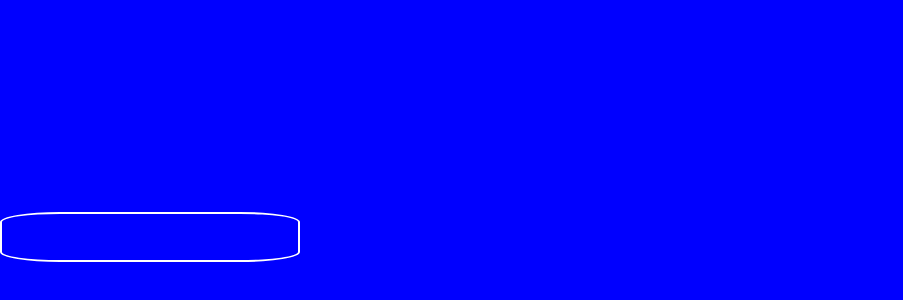
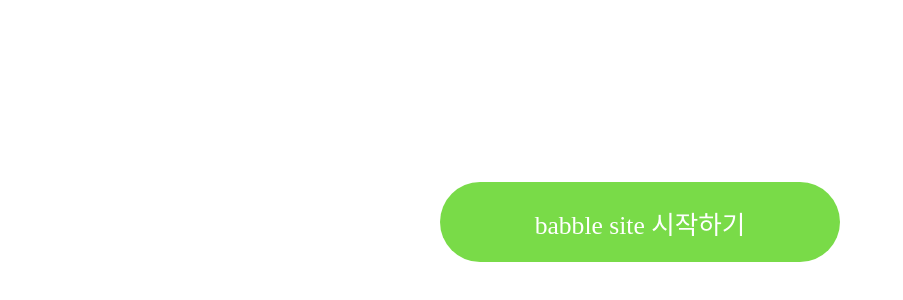
Before and after one commit to BabbleSIte/BabbleSite, a React (Create React App) app in the folder client/: page / in a window 1280 px wide. Shown: the part 338-638 px from the top of the page, without its empty margins (0-903 px from the left). Built offline with nearby package versions, Linux system fonts and the light colour scheme.

Commit message:
header, landing page

```diff
--- a/client/package.json
+++ b/client/package.json
@@ -13,6 +13,7 @@
     "@types/styled-components": "^5.1.25",
     "react": "^18.2.0",
     "react-dom": "^18.2.0",
+    "react-router-dom": "^6.3.0",
     "react-scripts": "5.0.1",
     "styled-components": "^5.3.5",
     "typescript": "^4.7.4",
--- a/client/src/App.tsx
+++ b/client/src/App.tsx
@@ -7,6 +7,7 @@
 import Paper from "./pages/Paper";
 
 function App() {
+  // eslint-disable-next-line
   const [title, setTitle] = useState<string>("");
 
   return (
--- a/client/src/components/Header.tsx
+++ b/client/src/components/Header.tsx
@@ -1,12 +1,7 @@
-export default function Header() {
+export default function Header({title}: {title: string}) {
   return (
     <div>
-      <div></div>
-      <div></div>
-      <div></div>
-
-      <p>Bable site</p>
-
+      {title}
     </div>
   )
 }
--- a/client/src/index.css
+++ b/client/src/index.css
@@ -11,3 +11,5 @@
   font-family: source-code-pro, Menlo, Monaco, Consolas, 'Courier New',
     monospace;
 }
+
+@import url('https://fonts.googleapis.com/css2?family=Noto+Sans+KR:wght@300;400;500;700&display=swap');
--- a/client/src/pages/Landing.tsx
+++ b/client/src/pages/Landing.tsx
@@ -1,20 +1,33 @@
 import styled from "styled-components";
 
 const LandingWrap = styled.div`
-  width: 100vw;
+  /* width: 100vw;
   height: 100vh;
   position: relative;
-  background-color: blue;
+  background-color: blue; */
 
   button {
-    width: 300px;
-    height: 50px;
-    border-radius: 20%;
-    background-color: transparent;
-    border: 2px solid #fff;
-    color: blue;
+    width: 400px;
+    height: 80px;
+    font-size: 1.6rem;
+    font-family: "Noto Sans KR";
+    font-weight: 500;
+    color: #fff;
+    border-radius: 10rem;
+    background-color: #79db48;
+    border: none;
     position: absolute;
     bottom: 200px;
+    left: 50%;
+    transform: translate(-50%);
+    cursor: pointer;
+
+    &:hover {
+      background-color: #fff;
+      border: 2px solid #79db48;
+      color: #79db48;
+      /* box-shadow: inset 5px 5px 20px #d1d1d192; */
+    }
   }
 `;
 
--- a/client/src/pages/NewPaper.tsx
+++ b/client/src/pages/NewPaper.tsx
@@ -1,7 +1,10 @@
+import Header from "../components/Header";
+
 export default function NewPaper() {
+
   return (
     <div>
-
+      <Header title="새로운 페이퍼 만들기"/>
     </div>
   )
 }
```
Also changed, not shown: 1 other file (tests, documents, lock files or other folders).
